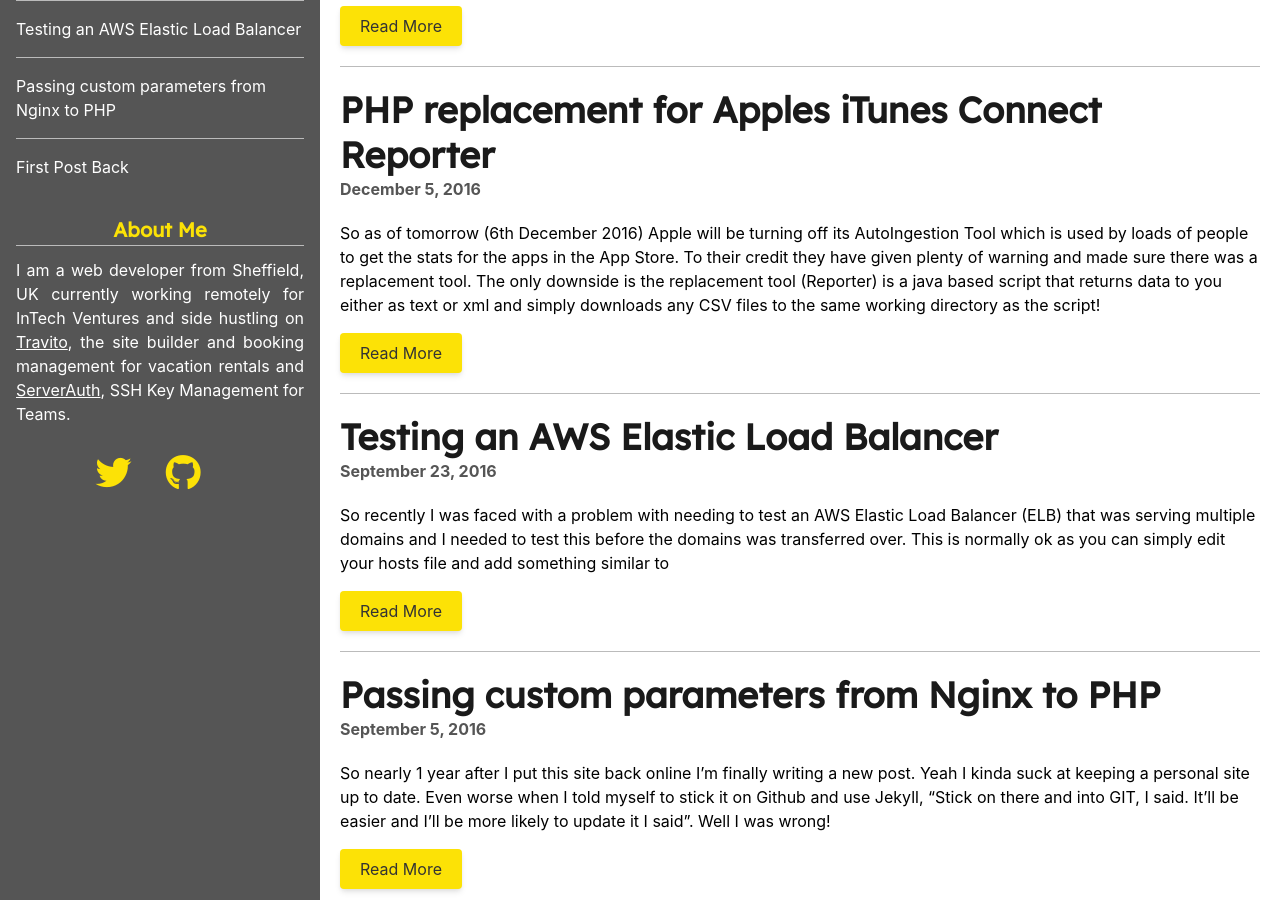
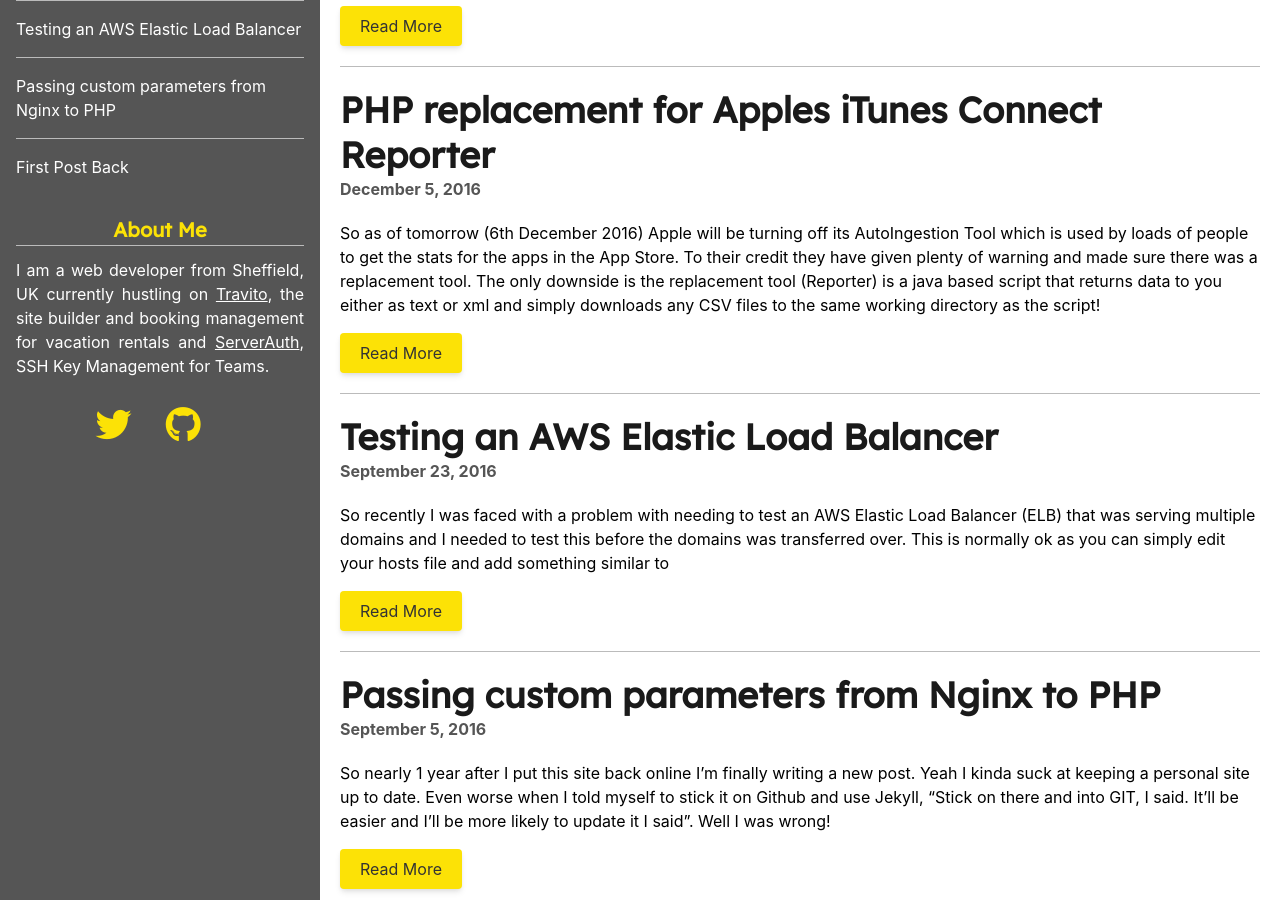
Before and after one commit to peakstoneuk/peakstoneuk.github.io, a Jekyll site: the page built from index.html, in a window 1280 px wide and 900 px high, scrolled down 441 px. Built offline with Jekyll 4.4.1, drawn with Linux system fonts in a browser that asks for light colours.

Commit message:
Update header.html

```diff
--- a/_includes/header.html
+++ b/_includes/header.html
@@ -36,7 +36,7 @@
                     <div class="mb-5 md:block hidden">
                         <h2 class="text-xl text-center font-semibold border-b mb-3 font-display text-yellow-500">About Me</h2>
 
-                        <p class="text-justify">I am a web developer from Sheffield, UK currently working remotely for InTech Ventures and side hustling on <a href="https://travito.com" target="_blank">Travito</a>, the site builder and booking management for vacation rentals and <a href="https://serverauth.com" target="_blank">ServerAuth</a>, SSH Key Management for Teams.</p>
+                        <p class="text-justify">I am a web developer from Sheffield, UK currently hustling on <a href="https://travito.com" target="_blank">Travito</a>, the site builder and booking management for vacation rentals and <a href="https://serverauth.com" target="_blank">ServerAuth</a>, SSH Key Management for Teams.</p>
                     </div>
 
                     <div class="text-center md:block hidden">
```
